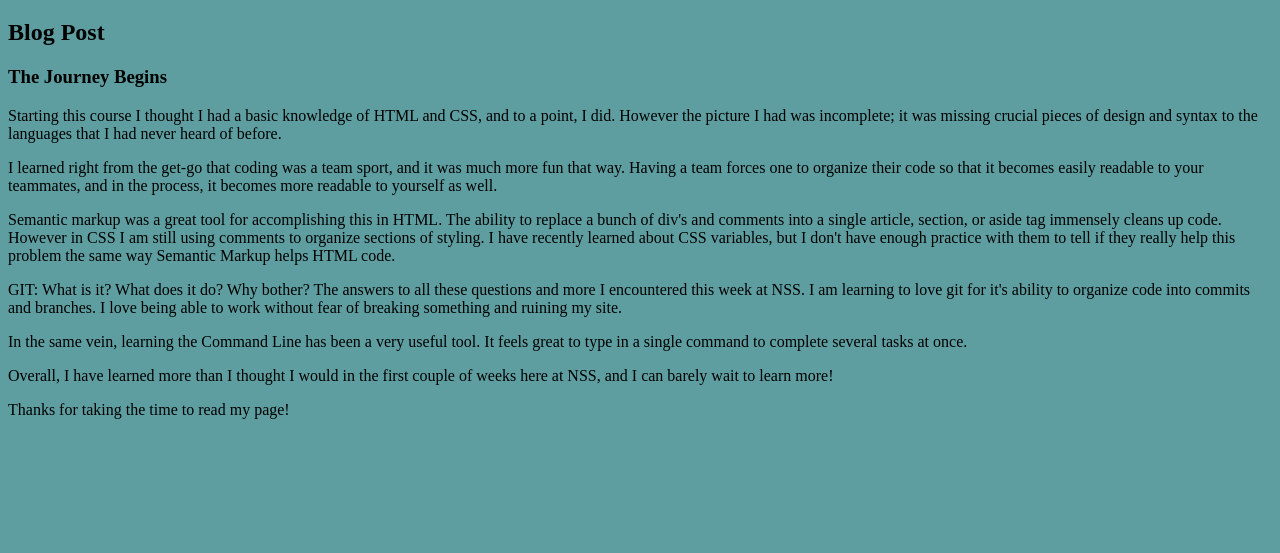
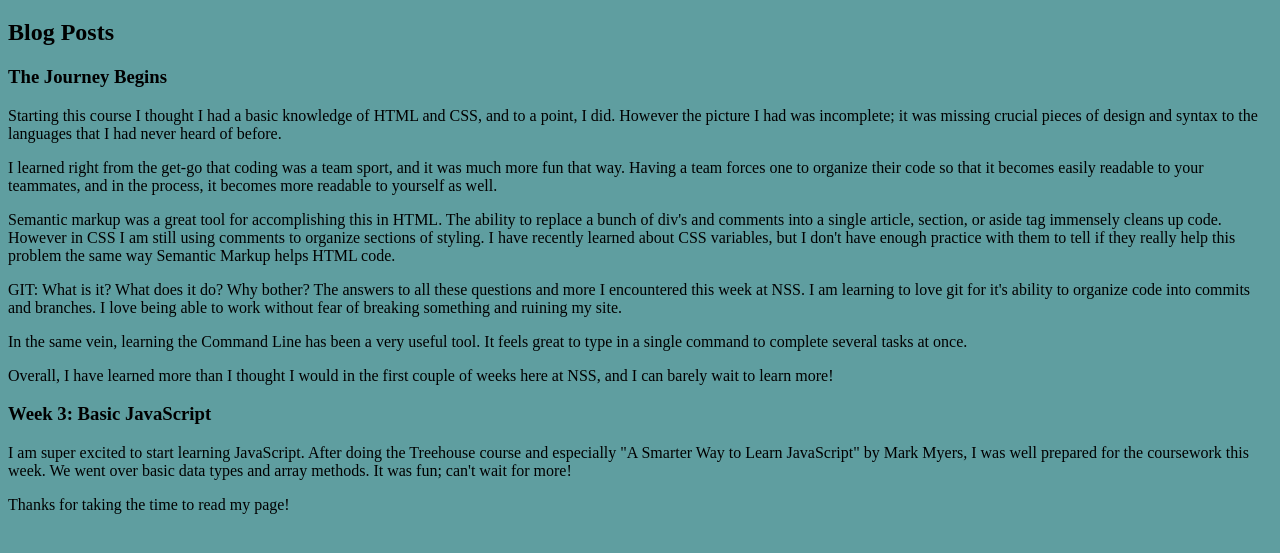
Before and after one commit to DrakeMorrison/DrakeMorrison.github.io, a plain HTML site: page index.html in a window 1280 px wide. Shown: the part 87-640 px from the top of the page. Drawn offline with Linux system fonts and the light colour scheme.

Commit message:
finished blog post 2

```diff
--- a/index.html
+++ b/index.html
@@ -21,21 +21,18 @@
         <h1>Drake Morrison</h1>
     </header>
     <main>
-        <h2>Blog Post</h2>
+        <h2>Blog Posts</h2>
 
         <h3>The Journey Begins</h3>
+        <p>Starting this course I thought I had a basic knowledge of HTML and CSS, and to a point, I did. However the picture I had was incomplete; it was missing crucial pieces of design and syntax to the languages that I had never heard of before.</p>
+        <p>I learned right from the get-go that coding was a team sport, and it was much more fun that way. Having a team forces one to organize their code so that it becomes easily readable to your teammates, and in the process, it becomes more readable to yourself as well.</p>
+        <p>Semantic markup was a great tool for accomplishing this in HTML. The ability to replace a bunch of div's and comments into a single article, section, or aside tag immensely cleans up code. However in CSS I am still using comments to organize sections of styling. I have recently learned about CSS variables, but I don't have enough practice with them to tell if they really help this problem the same way Semantic Markup helps HTML code.</p>
+        <p>GIT: What is it? What does it do? Why bother? The answers to all these questions and more I encountered this week at NSS. I am learning to love git for it's ability to organize code into commits and branches. I love being able to work without fear of breaking something and ruining my site.</p>
+        <p>In the same vein, learning the Command Line has been a very useful tool. It feels great to type in a single command to complete several tasks at once.</p>
+        <p>Overall, I have learned more than I thought I would in the first couple of weeks here at NSS, and I can barely wait to learn more!</p>
 
-        <p>Starting this course I thought I had a basic knowledge of HTML and CSS, and to a point, I did. However the picture I had was incomplete; it was missing crucial pieces of design and syntax to the languages that I had never heard of before.</p>
-
-        <p>I learned right from the get-go that coding was a team sport, and it was much more fun that way. Having a team forces one to organize their code so that it becomes easily readable to your teammates, and in the process, it becomes more readable to yourself as well.</p>
-
-        <p>Semantic markup was a great tool for accomplishing this in HTML. The ability to replace a bunch of div's and comments into a single article, section, or aside tag immensely cleans up code. However in CSS I am still using comments to organize sections of styling. I have recently learned about CSS variables, but I don't have enough practice with them to tell if they really help this problem the same way Semantic Markup helps HTML code.</p>
-
-        <p>GIT: What is it? What does it do? Why bother? The answers to all these questions and more I encountered this week at NSS. I am learning to love git for it's ability to organize code into commits and branches. I love being able to work without fear of breaking something and ruining my site.</p>
-
-        <p>In the same vein, learning the Command Line has been a very useful tool. It feels great to type in a single command to complete several tasks at once.</p>
-
-        <p>Overall, I have learned more than I thought I would in the first couple of weeks here at NSS, and I can barely wait to learn more!</p>
+        <h3>Week 3: Basic JavaScript</h3>
+        <p>I am super excited to start learning JavaScript. After doing the Treehouse course and especially "A Smarter Way to Learn JavaScript" by Mark Myers, I was well prepared for the coursework this week. We went over basic data types and array methods. It was fun; can't wait for more!</p>
     </main>
     <footer>
             <p>Thanks for taking the time to read my page!</p>
```
